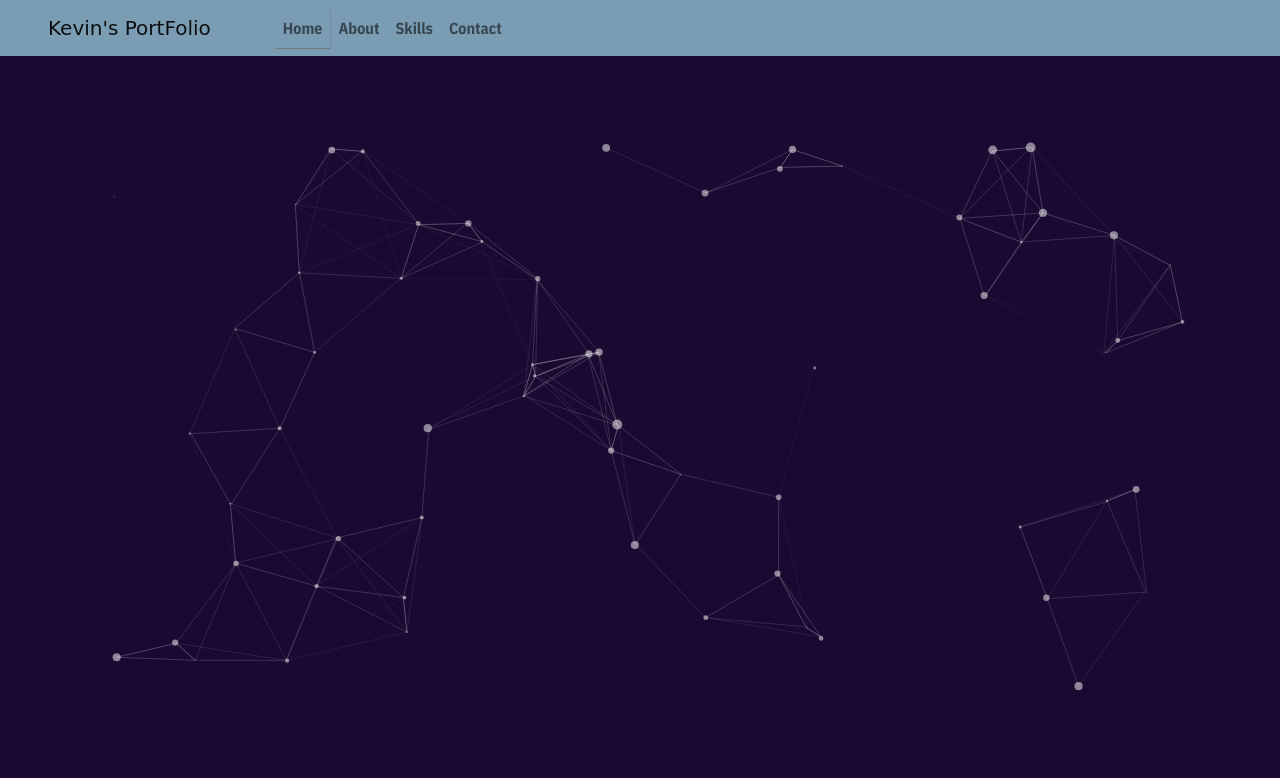
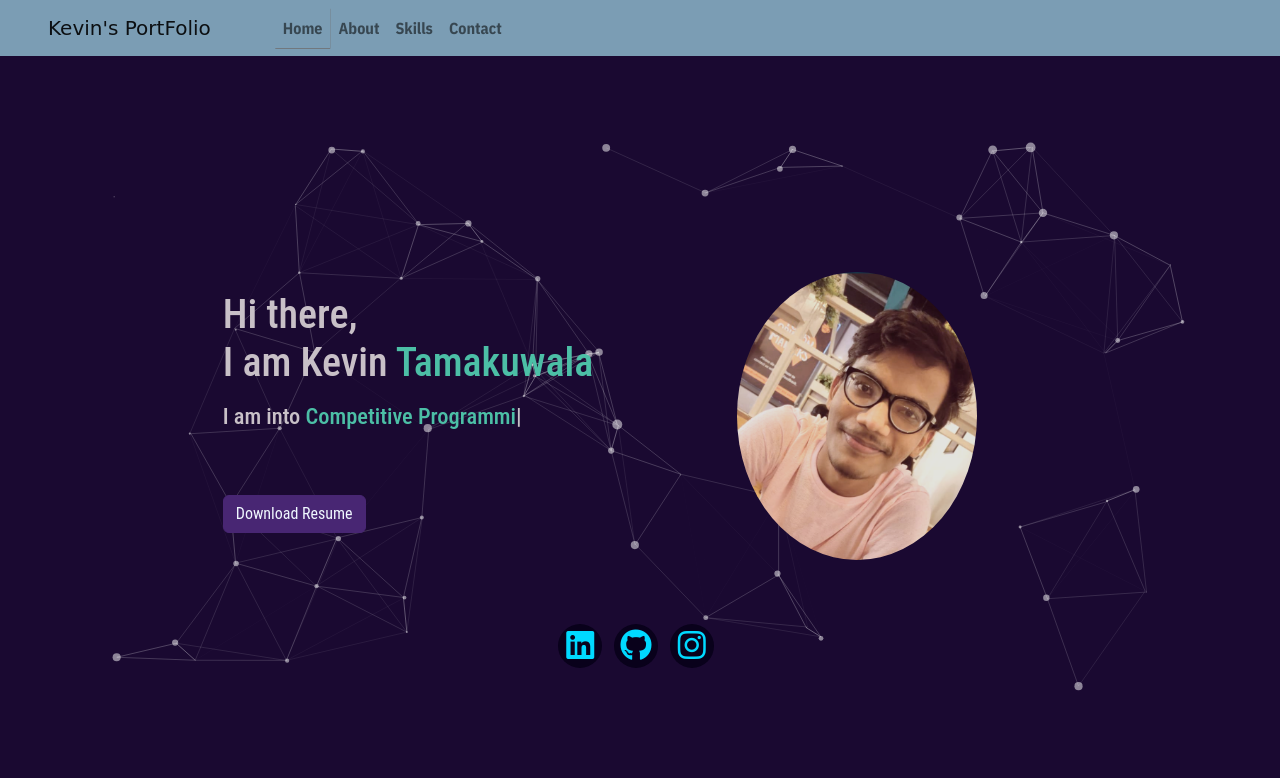
Before and after one commit to kevintamakuwala/portfolio, a website: page index.html in a window 1280 px wide. Shown: the top 778 px of the page. Drawn offline with nearby package versions, Linux system fonts and the light colour scheme; a web font is replaced by a local one.

Commit message:
Kevin Tamakuwala Portfolio

```diff
--- a/style.css
+++ b/style.css
@@ -12,7 +12,7 @@
     --footer-box-shadow: rgba(52, 44, 44, 0.5);
     --heading-color: #11385a;
     --card: #9d6bdd;
-    --form-bg:var(--light-blue);
+    --form-bg: var(--light-blue);
     --card-bg: #e5ecfb;
     --light-blue: #1a0931;
     --purple-blue: #c8c0c7;
@@ -23,17 +23,49 @@
     --footer-box-shadow: rgba(255, 255, 255, 0.5);
     --heading-color: var(--bs-body-color);
     --form-bg: #685ea2;
-    --card-bg:rgb(143, 170, 191);
+    --card-bg: rgb(143, 170, 191);
 }
-@media(max-width:575px){
-    .col{
 
-       width:18.125rem;
+@media(max-width:575px) {
+    .col {
+
+        width: 18.125rem;
     }
 }
-body{
+
+.section-class {
+    position: relative;
+    display: flex;
+    flex-wrap: wrap;
+    margin: 0;
+    padding: 0;
+    min-height: 100vh;
+    padding: 0 auto;
+    align-items: center;
+
+}
+
+.section-class #particles-js {
+    position: absolute;
+    top: 0;
+    left: 0;
+    width: 100%;
+
+}
+
+.section-class::before {
+    content: "";
+    position: absolute;
+    top: 0;
+    left: 0;
+    height: 100%;
+    width: 100%;
+}
+
+body {
     overflow-x: hidden;
 }
+
 .card:hover {
     box-shadow: 5px 5px 5px var(--footer-box-shadow);
     cursor: pointer;
@@ -45,9 +77,11 @@ body{
     color: var(--light-blue);
 
 }
-.card-bg{
+
+.card-bg {
     background-color: var(--card-bg);
 }
+
 .card-title:hover {
     font-weight: 700;
     color: var(--light-blue);
@@ -73,7 +107,7 @@ body{
     --footer-box-shadow: rgba(255, 255, 255, 0.5);
     --heading-color: var(--bs-body-color);
     --form-bg: #685ea2;
-    --card-bg:rgb(143, 170, 191);
+    --card-bg: rgb(143, 170, 191);
 }
 
 .nav-item1 {
@@ -94,6 +128,7 @@ body {
     font-weight: bolder;
     flex-wrap: wrap;
     text-align: left;
+    z-index: 1;
 }
 
 .intro h1 {
@@ -154,29 +189,153 @@ a {
 
 }
 
-.pfp img {
+
+*, *:after, *:before {
+    -webkit-box-sizing: border-box;
+    -moz-box-sizing: border-box;
+    -ms-box-sizing: border-box;
+    box-sizing: border-box;
+}
+
+.tilt-box-wrap {
+    width: 400px;
+    height: 400px;
+    position: relative;
+    display: flex;
+	align-items: center;
+	justify-content: space-evenly;
+
+    transition: all 0.6s ease-out;
+    perspective: 1000px;
+    cursor: pointer;
+}
+
+.tilt-box-wrap:hover {
+    transition: all 0.3s linear;
+    transform: scale(1.1);
+}
+
+.tilt-box {
+
+    position: relative;
+    transition: all 0.6s ease-out;
+    transform: rotateX(0deg) rotateY(0deg);
+    perspective: 1000px;
+    transform-style: preserve-3d;
+}
+
+.tilt-box strong {
+    transform: translateZ(40px);
+}
+
+.t_over {
+    width: 33.333%;
+    height: 33.333%;
+    position: absolute;
+    z-index: 1;
+}
+
+.t_over:nth-child(1) {
+    left: 0;
+    top: 0;
+}
+
+.t_over:nth-child(2) {
+    left: 33.333%;
+    top: 0;
+}
+
+.t_over:nth-child(3) {
+    left: 66.666%;
+    top: 0;
+}
+
+.t_over:nth-child(4) {
+    left: 0;
+    top: 33.333%;
+}
+
+.t_over:nth-child(5) {
+    left: 33.333%;
+    top: 33.333%;
+}
+
+.t_over:nth-child(6) {
+    left: 66.666%;
+    top: 33.333%;
+}
+
+.t_over:nth-child(7) {
+    left: 0;
+    top: 66.666%;
+}
+
+.t_over:nth-child(8) {
+    left: 33.333%;
+    top: 66.666%;
+}
+
+.t_over:nth-child(9) {
+    left: 66.666%;
+    top: 66.666%;
+}
+
+.t_over:nth-child(1):hover~.tilt-box {
+    transform: rotateX(-20deg) rotateY(20deg);
+}
+
+.t_over:nth-child(2):hover~.tilt-box {
+    transform: rotateX(-20deg) rotateY(0deg)
+}
+
+.t_over:nth-child(3):hover~.tilt-box {
+    transform: rotateX(-20deg) rotateY(-20deg)
+}
+
+.t_over:nth-child(4):hover~.tilt-box {
+    transform: rotateX(0deg) rotateY(20deg)
+}
+
+.t_over:nth-child(5):hover~.tilt-box {
+    transform: rotateX(0deg) rotateY(0deg)
+}
+
+.t_over:nth-child(6):hover~.tilt-box {
+    transform: rotateX(0deg) rotateY(-20deg)
+}
+
+.t_over:nth-child(7):hover~.tilt-box {
+    transform: rotateX(20deg) rotateY(20deg);
+}
+
+.t_over:nth-child(8):hover~.tilt-box {
+    transform: rotateX(20deg) rotateY(0deg)
+}
+
+.t_over:nth-child(9):hover~.tilt-box {
+    transform: rotateX(20deg) rotateY(-20deg)
+}
+
+.tilt-box img {
     margin: 3rem 4rem;
-
+    display: block;
     width: 15rem;
     height: auto;
-
     padding: 0 auto;
     border-radius: 50%;
 }
 
 .button-shadow:hover {
     box-shadow: 0 5px 10px var(--footer-box-shadow);
+    cursor: pointer;
 }
 
-.pfp img:hover {
-    box-shadow: 0 5px 15px var(--footer-box-shadow);
-    cursor: pointer;
-}
 
 /* socials starts */
 .socials {
     position: relative;
-    margin-top: 3rem;
+    margin-top: 0.5rem;
+    margin-bottom: 0.5rem;
     margin-left: 0;
     display: flex;
     justify-content: center;
```
